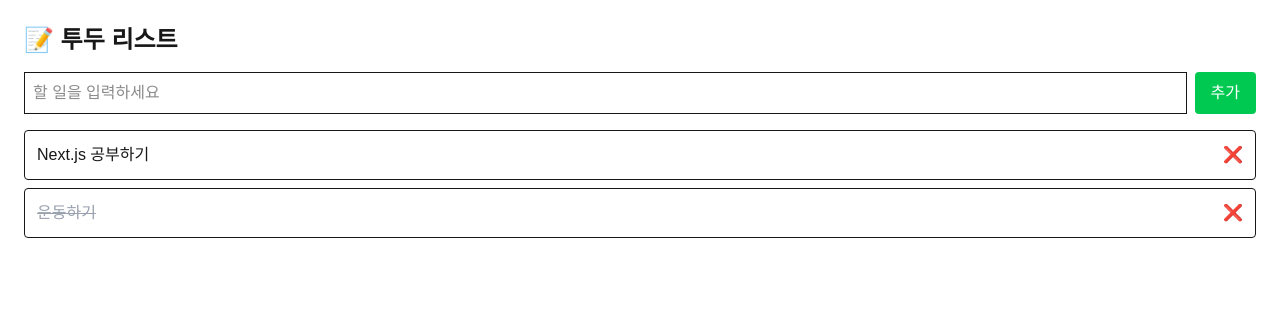
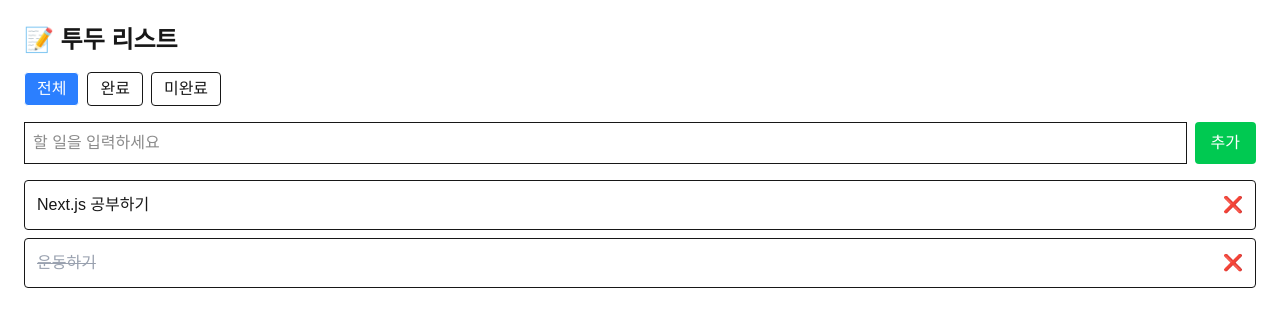
Before and after one commit to zyansuh/Todo-List, a Next.js app: page / in a window 1280 px wide. Shown: the top 326 px of the page. Built offline with nearby package versions, Linux system fonts and the light colour scheme; data requests are answered from the project's data file.

Commit message:
필터 탭 추가 및 완료/미완료 필터 기능 구현

```diff
--- a/src/app/page.tsx
+++ b/src/app/page.tsx
@@ -1,3 +1,4 @@
+import FilterTabs from '@/components/FilterTabs'
 import TodoForm from '@/components/TodoForm'
 import TodoList from '@/components/TodoList'
 
@@ -5,6 +6,7 @@ export default function HomePage() {
   return (
     <main className="p-6">
       <h1 className="text-2xl font-bold mb-4">📝 투두 리스트</h1>
+      <FilterTabs />
       <TodoForm />
       <TodoList />
     </main>
--- a/src/components/FilterTabs.tsx
+++ b/src/components/FilterTabs.tsx
@@ -0,0 +1,34 @@
+'use client'
+
+import { useSearchParams, useRouter } from 'next/navigation'
+
+const filters = ['all', 'done', 'not-yet'] as const
+export type FilterType = (typeof filters)[number]
+
+export default function FilterTabs() {
+  const router = useRouter()
+  const searchParams = useSearchParams()
+  const currentFilter = searchParams.get('filter') || 'all'
+
+  const handleChange = (filter: FilterType) => {
+    router.push(`/?filter=${filter}`)
+  }
+
+  return (
+    <div className="flex gap-2 mb-4">
+      {filters.map((filter) => (
+        <button
+          key={filter}
+          onClick={() => handleChange(filter)}
+          className={`px-3 py-1 rounded border ${
+            currentFilter === filter ? 'bg-blue-500 text-white' : 'bg-white'
+          }`}
+        >
+          {filter === 'all' && '전체'}
+          {filter === 'done' && '완료'}
+          {filter === 'not-yet' && '미완료'}
+        </button>
+      ))}
+    </div>
+  )
+}
--- a/src/components/TodoList.tsx
+++ b/src/components/TodoList.tsx
@@ -2,16 +2,24 @@
 
 import { useTodos } from '@/hooks/useTodos'
 import { Todo } from '@/types/todo'
+import { useSearchParams } from 'next/navigation'
 
 export default function TodoList() {
   const { data: todos, isLoading, isError, editTodo, removeTodo } = useTodos()
+  const filter = useSearchParams().get('filter') || 'all'
 
   if (isLoading) return <p>로딩 중...</p>
   if (isError) return <p>에러가 발생했습니다.</p>
 
+  const filtered = todos?.filter((todo: Todo) => {
+    if (filter === 'done') return todo.completed
+    if (filter === 'not-yet') return !todo.completed
+    return true
+  })
+
   return (
     <ul className="space-y-2">
-      {todos?.map((todo: Todo) => (
+      {filtered?.map((todo) => (
         <li
           key={todo.id}
           className="flex justify-between items-center p-3 border rounded bg-white"
```
